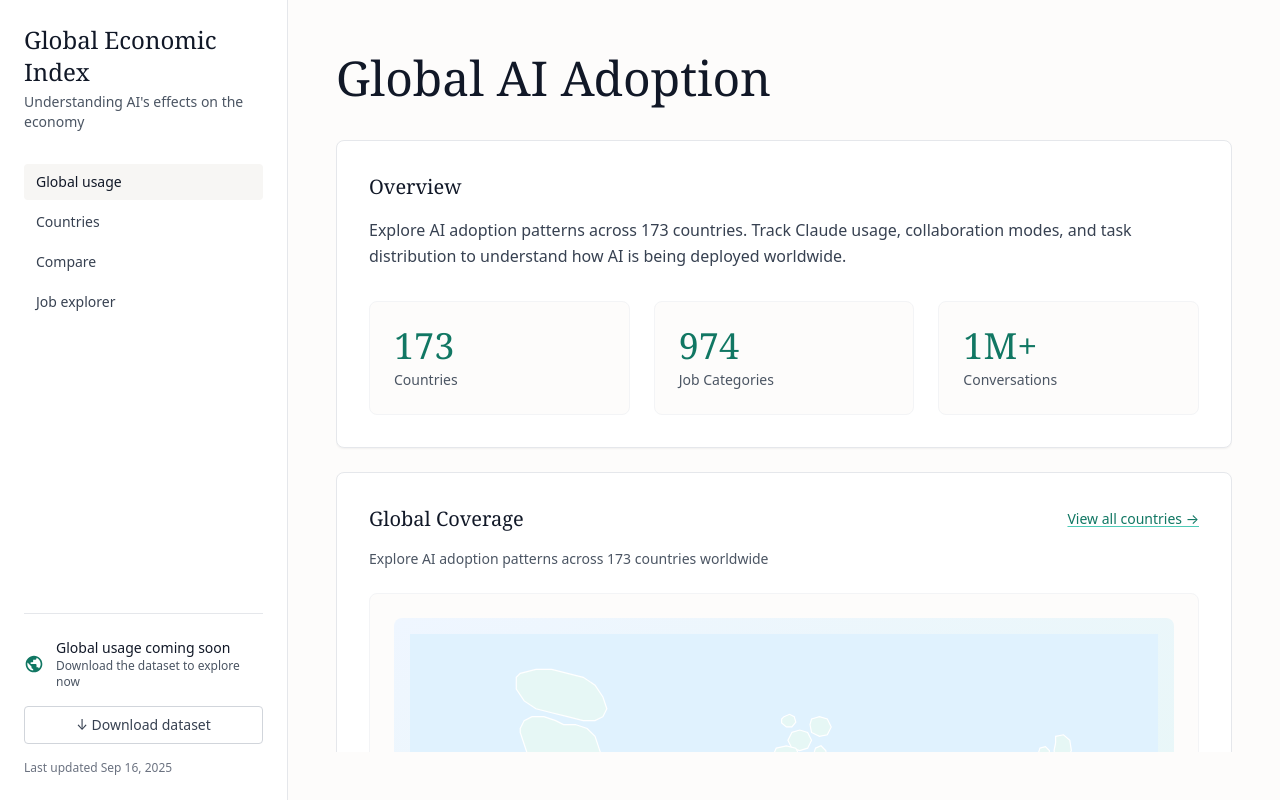
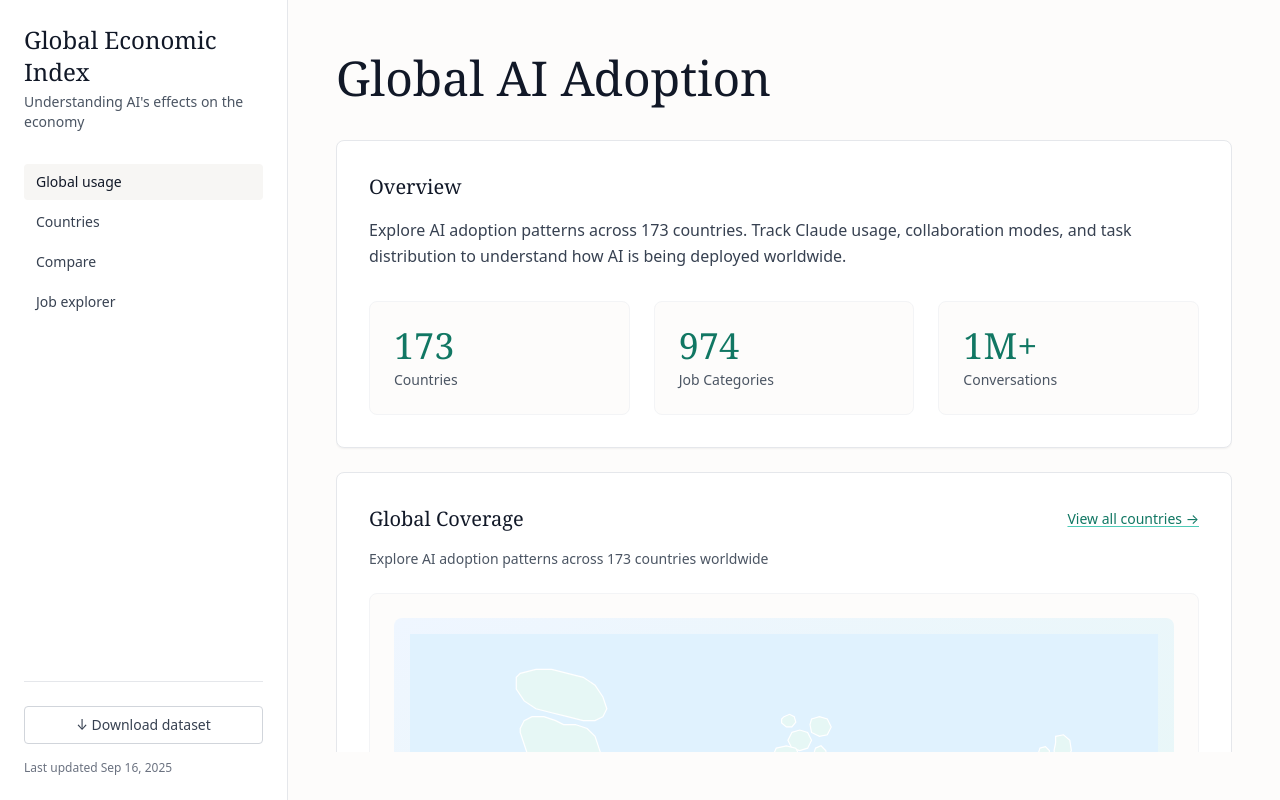
Before and after one commit to duyet/economic-index, a Next.js app: page / in a window 1280 px wide. Built offline with nearby package versions, Linux system fonts and the light colour scheme.

Commit message:
chore: remove 'Global usage coming soon' text from sidebar
- Clean up sidebar by removing temporary message
- Keep download button and last updated date

```diff
--- a/components/layout/Sidebar.tsx
+++ b/components/layout/Sidebar.tsx
@@ -45,15 +45,6 @@ export default function Sidebar() {
       </nav>
 
       <div className="mt-auto pt-6 border-t border-gray-200">
-        <div className="flex items-center gap-3 mb-4">
-          <svg className="w-5 h-5 text-teal-600 flex-shrink-0" fill="currentColor" viewBox="0 0 24 24">
-            <path d="M12 2C6.48 2 2 6.48 2 12s4.48 10 10 10 10-4.48 10-10S17.52 2 12 2zm-1 17.93c-3.95-.49-7-3.85-7-7.93 0-.62.08-1.21.21-1.79L9 15v1c0 1.1.9 2 2 2v1.93zm6.9-2.54c-.26-.81-1-1.39-1.9-1.39h-1v-3c0-.55-.45-1-1-1H8v-2h2c.55 0 1-.45 1-1V7h2c1.1 0 2-.9 2-2v-.41c2.93 1.19 5 4.06 5 7.41 0 2.08-.8 3.97-2.1 5.39z"/>
-          </svg>
-          <div>
-            <p className="text-sm font-medium text-gray-900">Global usage coming soon</p>
-            <p className="text-xs text-gray-600">Download the dataset to explore now</p>
-          </div>
-        </div>
         <div>
           <button className="w-full py-2 px-4 border border-gray-300 rounded text-sm hover:bg-cream-50 text-gray-700 transition-colors">
             ↓ Download dataset
```
